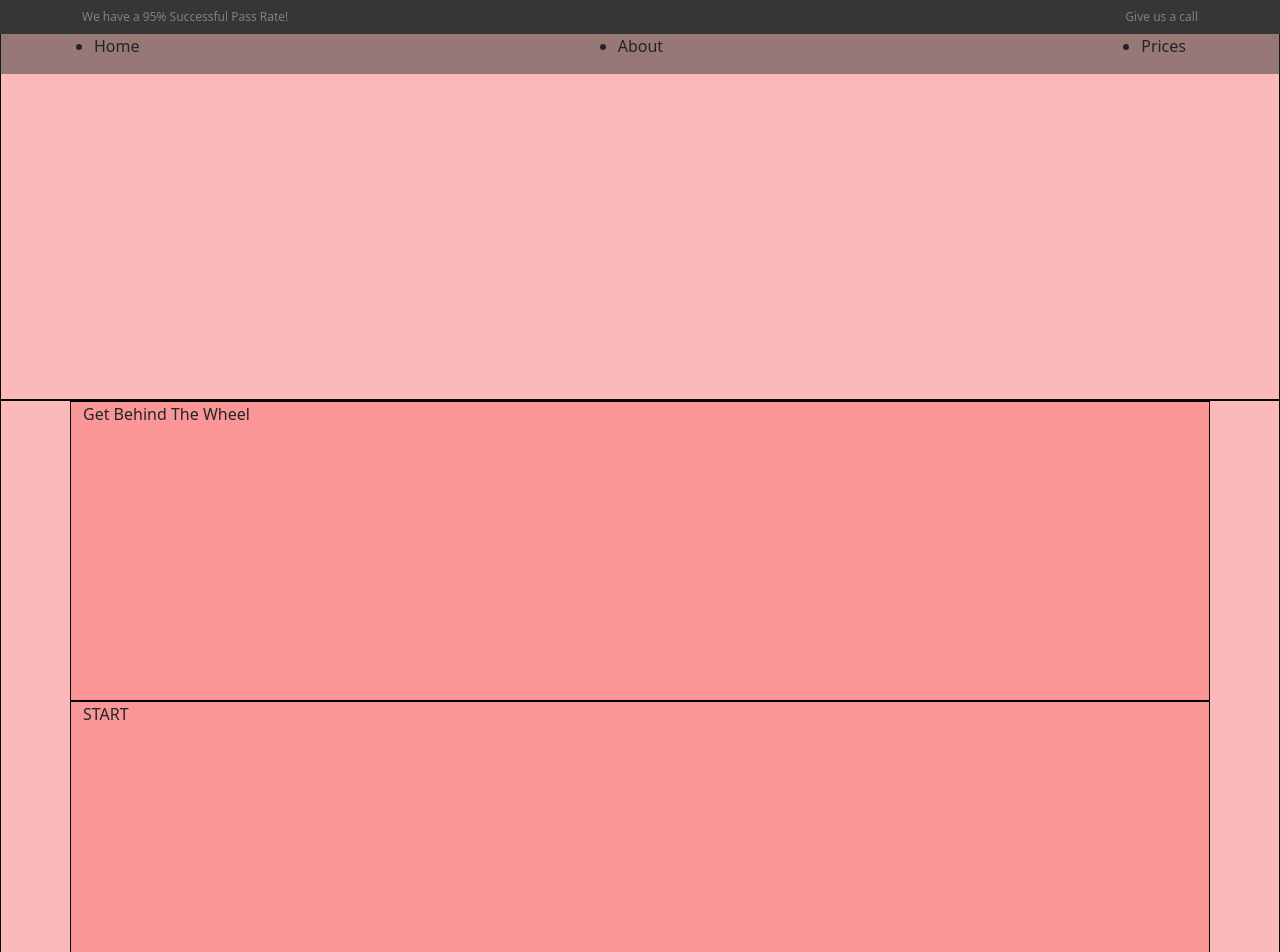
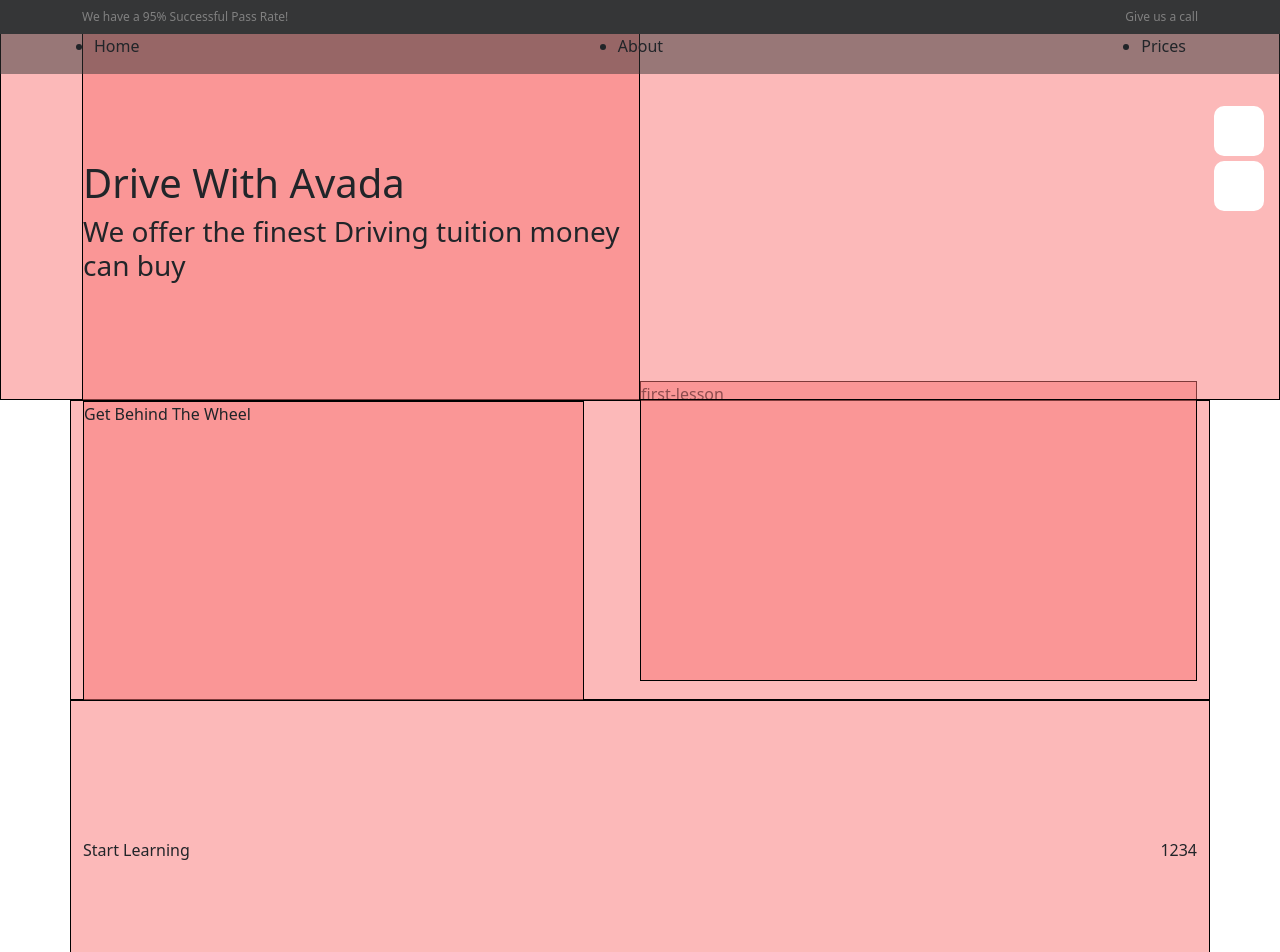
Before and after one commit to SebastianoMV/proj-html-vuejs, a Vue app: page / in a window 1280 px wide. Shown: the top 952 px of the page. Built offline with nearby package versions, Linux system fonts and the light colour scheme.

Commit message:
preparazione layout fino rimo banner start

```diff
--- a/src/assets/style/_utilities.scss
+++ b/src/assets/style/_utilities.scss
@@ -3,3 +3,10 @@
   border: 1px solid black;
   height: 300px;
 }
+.smv-w-50{
+  width: 50%;
+}
+
+.margin-top-less-20{
+  margin-top: -20px;
+}
--- a/src/components/JumboComp.vue
+++ b/src/components/JumboComp.vue
@@ -1,5 +1,23 @@
 <template>
   <div class="debug">
+    <div class="container ">
+      <div class="text-jumbo debug d-flex flex-column justify-content-center pt-5">
+
+          <h1>Drive With Avada</h1>
+          <h3>We offer the finest Driving tuition money can buy</h3>
+
+      </div>
+
+    </div>
+
+    <div class="offert-up">
+      <div>
+
+      </div>
+      <div>
+
+      </div>
+    </div>
 
   </div>
 </template>
@@ -15,6 +33,26 @@ export default {
 
 div{
   height: 400px;
+  position: relative;
+  .container{
+    height: 100%;
+    .text-jumbo{
+      width: 50%;
+    }
+  }
+  .offert-up{
+    position: absolute;
+    top: 100px;
+    right: 10px;
+    div{
+      height: 50px;
+      width: 50px;
+      background-color: white;
+      z-index: 999;
+      border-radius: 10px;
+      margin: 5px;
+    }
+  }
 }
 
 </style>
--- a/src/components/MainComp.vue
+++ b/src/components/MainComp.vue
@@ -1,37 +1,59 @@
 <template>
-  <main class="debug">
-    <div class="debug container">
+  <main class="">
+    <!-- BEHIND THE WEELS -->
+
+    <div class="">
+      <div class="debug container d-flex justify-content-between">
+        <div class="text-behind debug">
           Get Behind The Wheel
+        </div>
+        <div class="smv-w-50 debug margin-top-less-20">
+          first-lesson
+        </div>
+      </div>
     </div>
 
     <!-- BANNER START -->
-    <div class="debug container">
-      START
+    <div class="">
+      <div class="debug container d-flex justify-content-between align-items-center ">
+        <div>Start Learning</div>
+        <div>1234</div>
+      </div>
     </div>
 
     <!-- COURSES -->
+    <div class="debug">
       <div class="debug container">
         COURSES
       </div>
+    </div>
 
     <!-- INSTRUCTORS -->
+    <div class="debug">
       <div class="debug container">
         INSTRUCTORS
       </div>
+    </div>
 
     <!-- TESTIMONIALS -->
+    <div class="debug">
       <div class="debug container">
         TESTIMONIALS
       </div>
+    </div>
 
     <!-- BANNER NEWS -->
+    <div class="debug">
       <div class="debug container">
         NEWS
       </div>
+    </div>
 
      <!-- NEWSLETTERS -->
+    <div class="debug">
       <div class="debug container">
         NEWSLETTERS
+      </div>
     </div>
   </main>
 </template>
@@ -46,6 +68,9 @@ export default {
 
 main{
   height: 100%;
+  .text-behind{
+    width: 45%;
+  }
 }
 
 </style>
```
Lines whose indentation alone changed are shown as unchanged.
